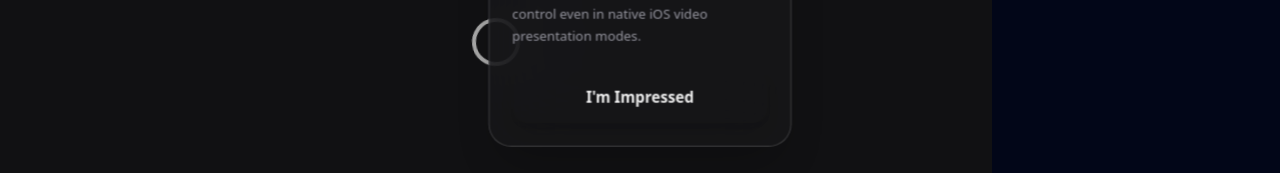
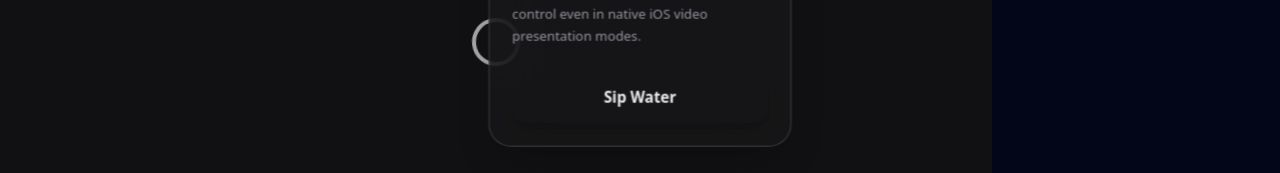
Before and after one commit to dazzlerkumar/creator-poc, a Next.js app: page /webkit-fs in a window 1280 px wide. Shown: the part 397-570 px from the top of the page. Built offline with nearby package versions, Linux system fonts and the light colour scheme.

Commit message:
chore: update TriggeredDialog copy to hydration reminder content

```diff
--- a/src/components/triggered-dialog.tsx
+++ b/src/components/triggered-dialog.tsx
@@ -13,9 +13,9 @@ interface TriggeredDialogProps {
 export function TriggeredDialog({
   isOpen,
   onClose,
-  title = "Exclusive Bonus!",
-  description = "This interaction was triggered by a simulated API event. Custom overlays stay interactive on iOS!",
-  buttonText = "I'm Impressed"
+  title = "Water break time",
+  description = "This is your chance to grab a sip of water. It will help you stay hydrated and focused during the session.",
+  buttonText = "Sip Water"
 }: TriggeredDialogProps) {
   if (!isOpen) return null;
 
```
